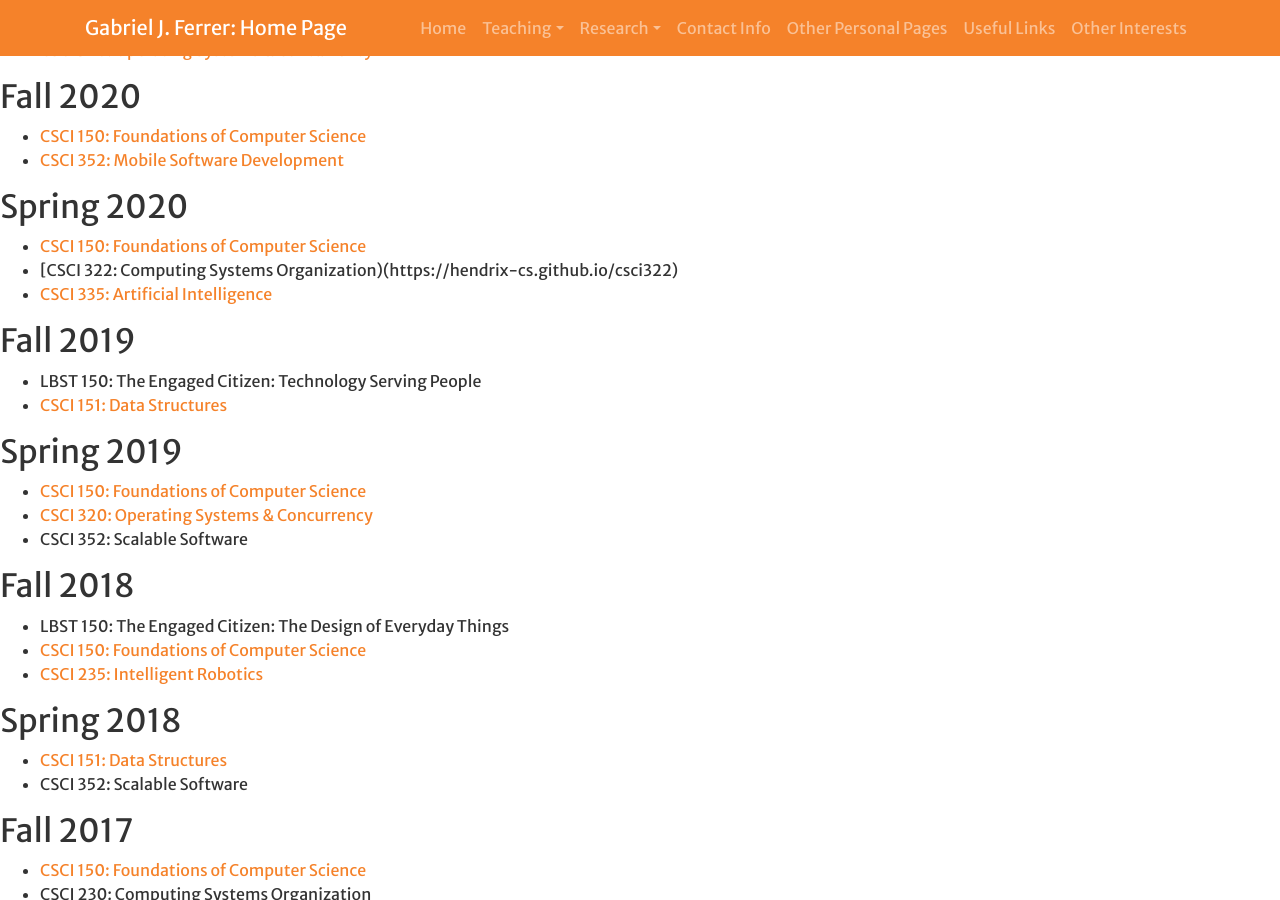
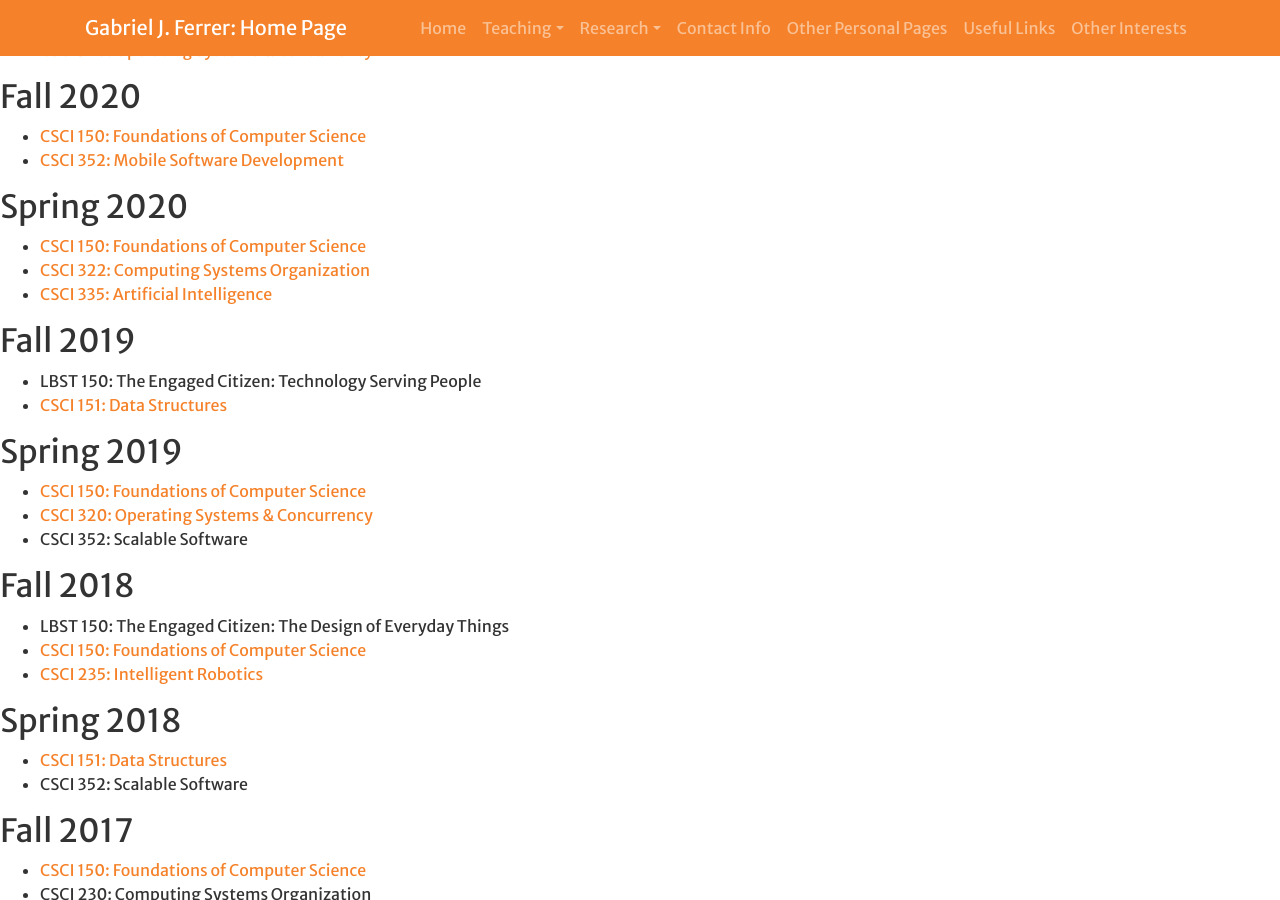
Before and after one commit to gjf2a/gjf2a.github.io, a Jekyll site: the page built from teaching_history.md, in a window 1280 px wide and 900 px high, scrolled down 468 px. Built offline with Jekyll 4.4.1, drawn with Linux system fonts in a browser that asks for light colours; a script that is not in the unit is left out; our own code applies the rules of GitHub Pages for plain Markdown files.

Commit message:
Fixed typo

```diff
--- a/teaching_history.md
+++ b/teaching_history.md
@@ -26,7 +26,7 @@ layout: default
 
 ## Spring 2020
 * [CSCI 150: Foundations of Computer Science](https://hendrix-cs.github.io/csci150/)
-* [CSCI 322: Computing Systems Organization)(https://hendrix-cs.github.io/csci322)
+* [CSCI 322: Computing Systems Organization](https://hendrix-cs.github.io/csci322)
 * [CSCI 335: Artificial Intelligence](https://hendrix-cs.github.io/csci335/)
 
 ## Fall 2019
```
